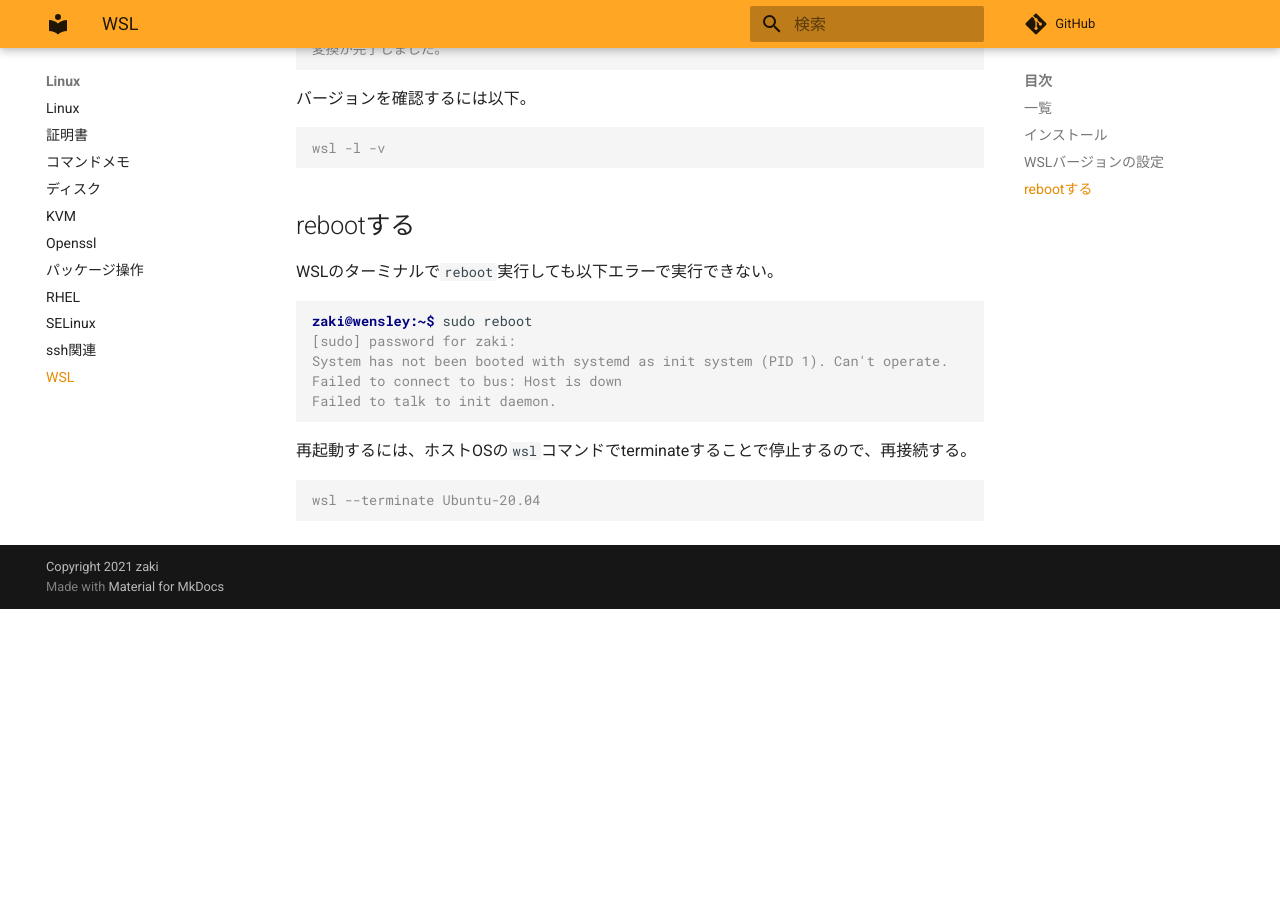
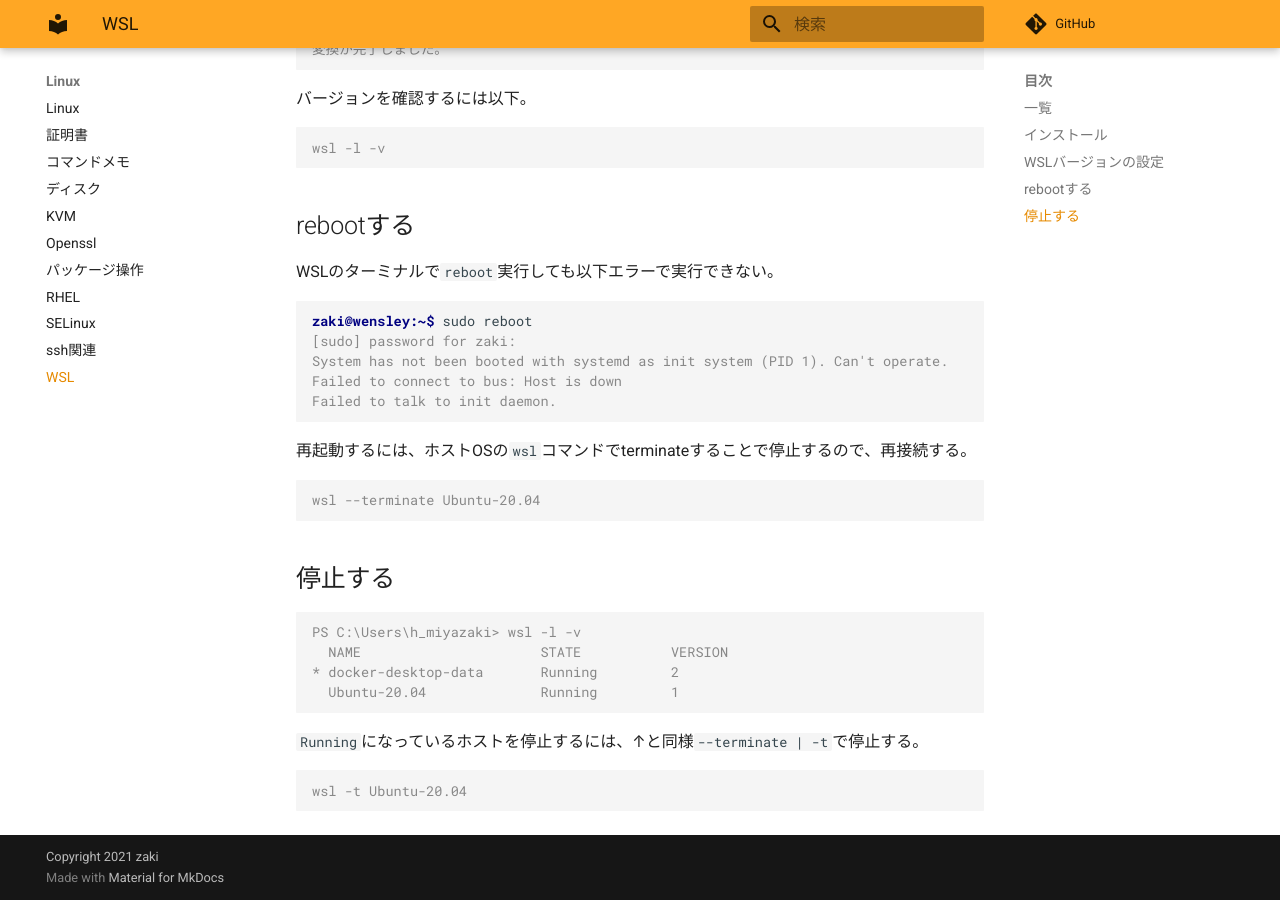
Before and after one commit to zaki-lknr/docs, an MkDocs documentation site: the page built from docs/Linux/wsl.md, in a window 1280 px wide and 900 px high, scrolled down 1004 px. Built offline with MkDocs 1.6.1 and Material for MkDocs 9.7.7, drawn with Linux system fonts in a browser that asks for light colours; comment, search, counter and statistics services are not loaded; before the commit the page ends 1613 px from its top, so only the background shows below that.

Commit message:
add: linux/wsl: 停止

````diff
--- a/docs/Linux/wsl.md
+++ b/docs/Linux/wsl.md
@@ -68,3 +68,18 @@ Failed to talk to init daemon.
 ```console
 wsl --terminate Ubuntu-20.04
 ```
+
+## 停止する
+
+```console
+PS C:\Users\h_miyazaki> wsl -l -v
+  NAME                      STATE           VERSION
+* docker-desktop-data       Running         2
+  Ubuntu-20.04              Running         1
+```
+
+`Running`になっているホストを停止するには、↑と同様`--terminate | -t`で停止する。
+
+```console
+wsl -t Ubuntu-20.04
+```
````
